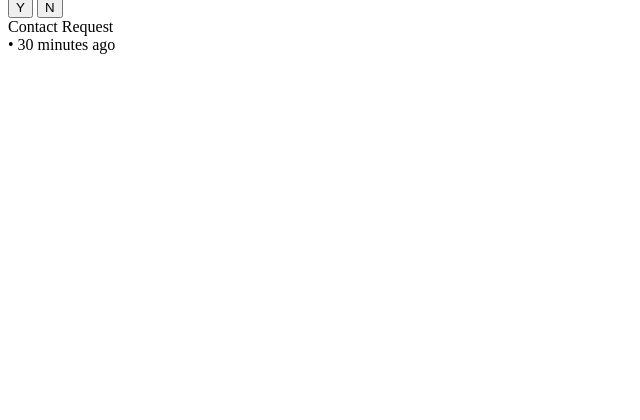
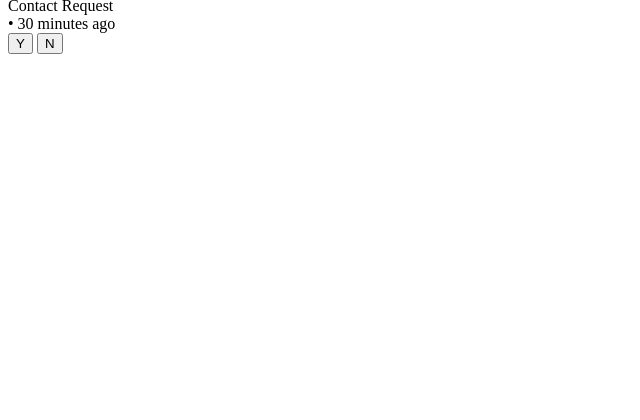
Before and after one commit to imperfectandcompany/postogon-frontend-lite, a PHP site: page /contacts/request.php in a window 1280 px wide. Shown: the part 329-749 px from the top of the page, without its empty margins (0-640 px from the left). Run offline with PHP 8.4, Linux system fonts and the light colour scheme.

Commit message:
Fixed formatting

```diff
--- a/contacts/request.php
+++ b/contacts/request.php
@@ -5,24 +5,28 @@
                     </div>
                     <div class="flex flex-col mb-2 ml-4 w-full mt-1">
 
-					    <div class="flex w-full">
-                        <div class="text-gray-600 text-sm font-semibold">
+					    <div class="flex ">
+                        <div class="text-gray-600 mb-4 text-sm font-semibold">
 							Daiyaan Ijaz
-						</div>
-						<div class="flex ml-auto space-x-4">
-							<button class="text-green-600 transition focus:text-green-100 hover:text-green-200 cursor-pointer text-3xl font-bold focus:outline-none">Y</button>
-							<button class="text-red-600 transition focus:text-red-100 hover:text-red-200 cursor-pointer text-3xl font-bold focus:outline-none">N</button>
-						</div>
-					</div>
-
-                        <div class="flex w-full mt-1">
-                            <div class="font-base text-xs mr-1">
+				    <div class="flex flex-row mt-1">
+                            <div class="font-base text-xs mr-1 ">
                                 Contact Request
                             </div>
                             <div class="text-gray-600 font-thin text-xs">
                                 • 30 minutes ago
                             </div>
                         </div>
+					</div>
+
+						<div class="flex ml-auto space-x-4">
+							<button class="text-green-600 transition focus:text-green-100 hover:text-green-200 cursor-pointer text-4xl font-bold focus:outline-none">Y</button>
+							<button class="text-red-600 transition focus:text-red-100 hover:text-red-200 cursor-pointer text-4xl font-bold focus:outline-none">N</button>
+						</div>
+
+
+					</div>
+
+
                     </div>
                 </div>
 	  </div>
```
